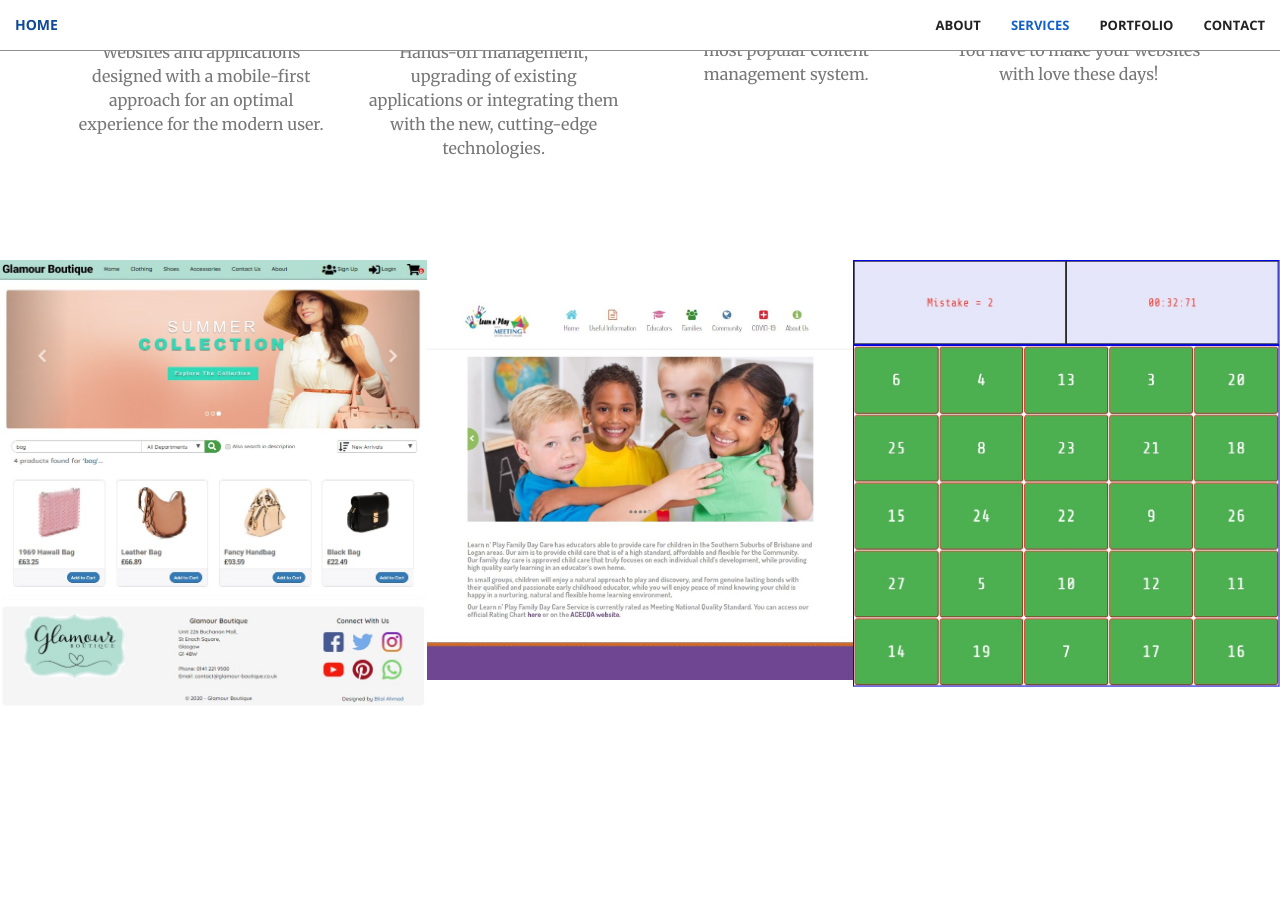
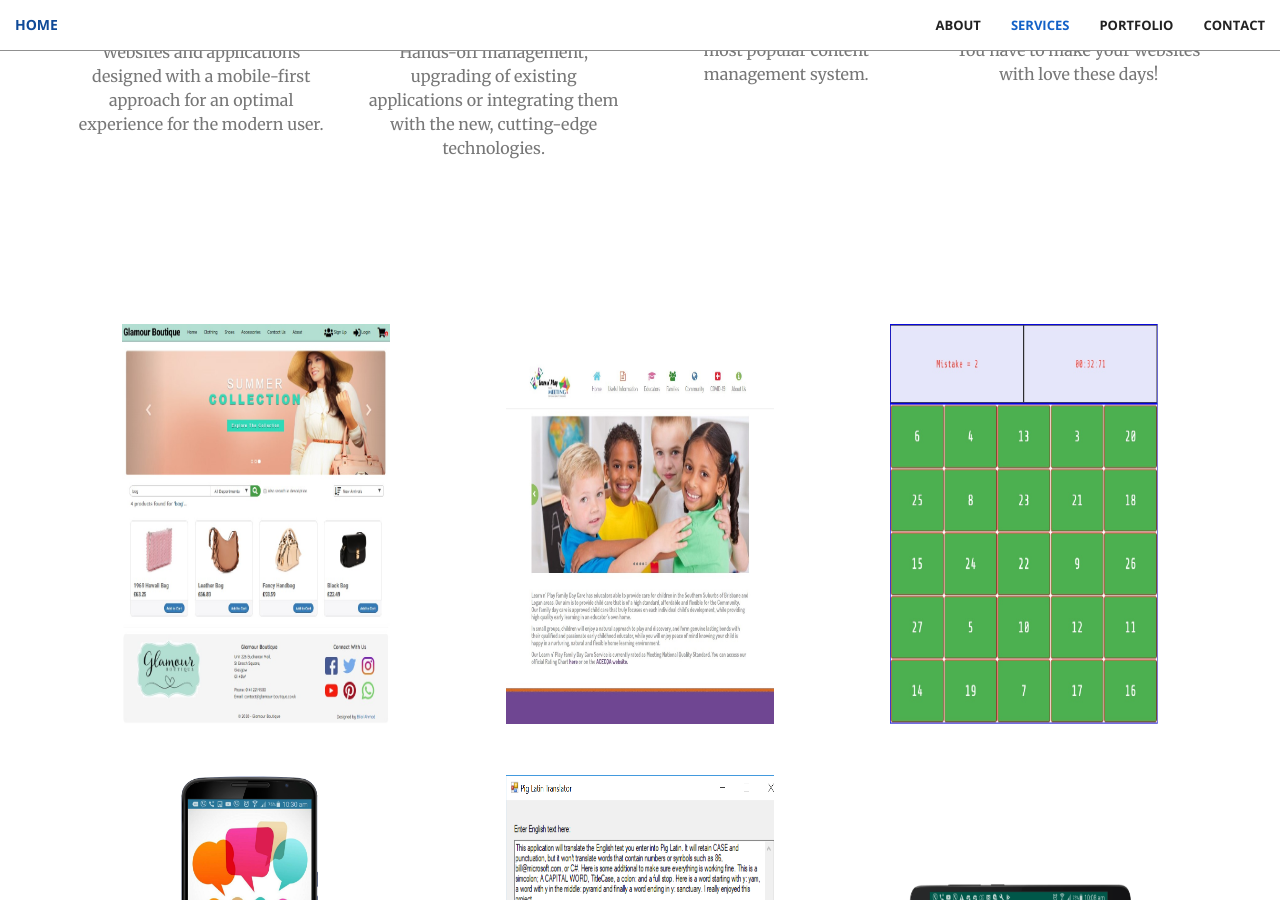
Before and after one commit to Bilal44/bilal44.github.io, a Jekyll site: the page built from index.html, in a window 1280 px wide and 900 px high, scrolled down 2015 px. Built offline with Jekyll 4.4.1, drawn with Linux system fonts in a browser that asks for light colours.

Commit message:
Fix FreeCodeCamp link, New portfolio formatting

```diff
--- a/_includes/header.html
+++ b/_includes/header.html
@@ -7,7 +7,7 @@
         <hr>
         <ul class="social-network social-circle">
             <li><a href="https://github.com/bilal44" target="_blank" class="icoGitHub" title="GitHub"><i class="fa fa-github"></i></a></li>
-            <li><a href="https://www.freecodecamp.com/bial44" target="_blank" class="icoFire" title="FreeCodeCamp"><i class="fa fa-fire"></i></a></li>
+            <li><a href="https://www.freecodecamp.org/bilal44" target="_blank" class="icoFire" title="FreeCodeCamp"><i class="fa fa-fire"></i></a></li>
             <li><a href="https://www.facebook.com/profile.php?id=100002098483559" target="_blank" class="icoFacebook" title="Facebook"><i class="fa fa-facebook"></i></a></li>
             <li><a href="https://www.linkedin.com" target="_blank" class="icoLinkedin" title="Linkedin"><i class="fa fa-linkedin"></i></a></li>
             <li><a href="skype:dd_bilal?chat" target="_blank" class="icoSkype" title="Skype"><i class="fa fa-skype"></i></a></li>
--- a/_includes/portfolio.html
+++ b/_includes/portfolio.html
@@ -4,7 +4,7 @@
             <div class="col-lg-4 col-sm-6">
                 <a href="https://glamourboutique.azurewebsites.net" class="portfolio-box">
                     <center>
-                    <img src="img/portfolio/1.jpg" class="img-responsive" alt="">
+                    <img src="img/portfolio/1.jpg" class="img-portfolio" alt="">
                     </center>
                     <div class="portfolio-box-caption">
                         <div class="portfolio-box-caption-content">
@@ -21,7 +21,7 @@
             <div class="col-lg-4 col-sm-6">
                 <a href="http://www.learnnplay.com.au" class="portfolio-box">
                     <center>
-                    <img src="img/portfolio/2.jpg" class="img-responsive" alt="">
+                    <img src="img/portfolio/2.jpg" class="img-portfolio" alt="">
                     </center>
                     <div class="portfolio-box-caption">
                         <div class="portfolio-box-caption-content">
@@ -38,7 +38,7 @@
             <div class="col-lg-4 col-sm-6">
                 <a href="https://codepen.io/Bilal44/full/Rqwjer" class="portfolio-box">
                     <center>
-                    <img src="img/portfolio/3.jpg" class="img-responsive" alt="">
+                    <img src="img/portfolio/3.jpg" class="img-portfolio" alt="">
                     </center>
                     <div class="portfolio-box-caption">
                         <div class="portfolio-box-caption-content">
@@ -55,7 +55,7 @@
             <div class="col-lg-4 col-sm-6">
                 <a href="https://git.io/JchtI" class="portfolio-box">
                     <center>
-                    <img src="img/portfolio/4.jpg" class="img-responsive" alt="">
+                    <img src="img/portfolio/4.jpg" class="img-portfolio" alt="">
                     </center>
                     <div class="portfolio-box-caption">
                         <div class="portfolio-box-caption-content">
@@ -72,7 +72,7 @@
             <div class="col-lg-4 col-sm-6">
                 <a class="portfolio-box">
                     <center>
-                    <img src="img/portfolio/5.jpg" class="img-responsive" alt="">
+                    <img src="img/portfolio/5.jpg" class="img-portfolio" alt="">
                     </center>
                     <div class="portfolio-box-caption">
                         <div class="portfolio-box-caption-content">
@@ -89,7 +89,7 @@
             <div class="col-lg-4 col-sm-6">
                 <a href="https://git.io/JchLs" class="portfolio-box">
                     <center>
-                    <img src="img/portfolio/6.jpg" class="img-responsive" alt="">
+                    <img src="img/portfolio/6.jpg" class="img-portfolio" alt="">
                     </center>
                     <div class="portfolio-box-caption">
                         <div class="portfolio-box-caption-content">
--- a/_sass/_base.scss
+++ b/_sass/_base.scss
@@ -221,17 +221,21 @@ header {
     }
 }
 
+#portfolio {
+    padding: 5%;
+}
+
 .portfolio-box {
     position: relative;
     display: block;
-    height: 675px;
     width: 100%;
+    height: auto;
     margin: 0 auto;
     .portfolio-box-caption {
         color: white;
         opacity: 0;
         display: block;
-        background: rgba( $theme-primary, .9 );
+        background: #999;
         position: absolute;
         bottom: 0;
         text-align: center;
@@ -577,3 +581,9 @@ a.socialIcon:hover, .socialHoverClass {
 	color: #fff;
 	transition: all 0.8s;
 }
+
+.img-portfolio {
+    display: block;
+    max-width: 70%;
+    height: 400px;
+}
```
